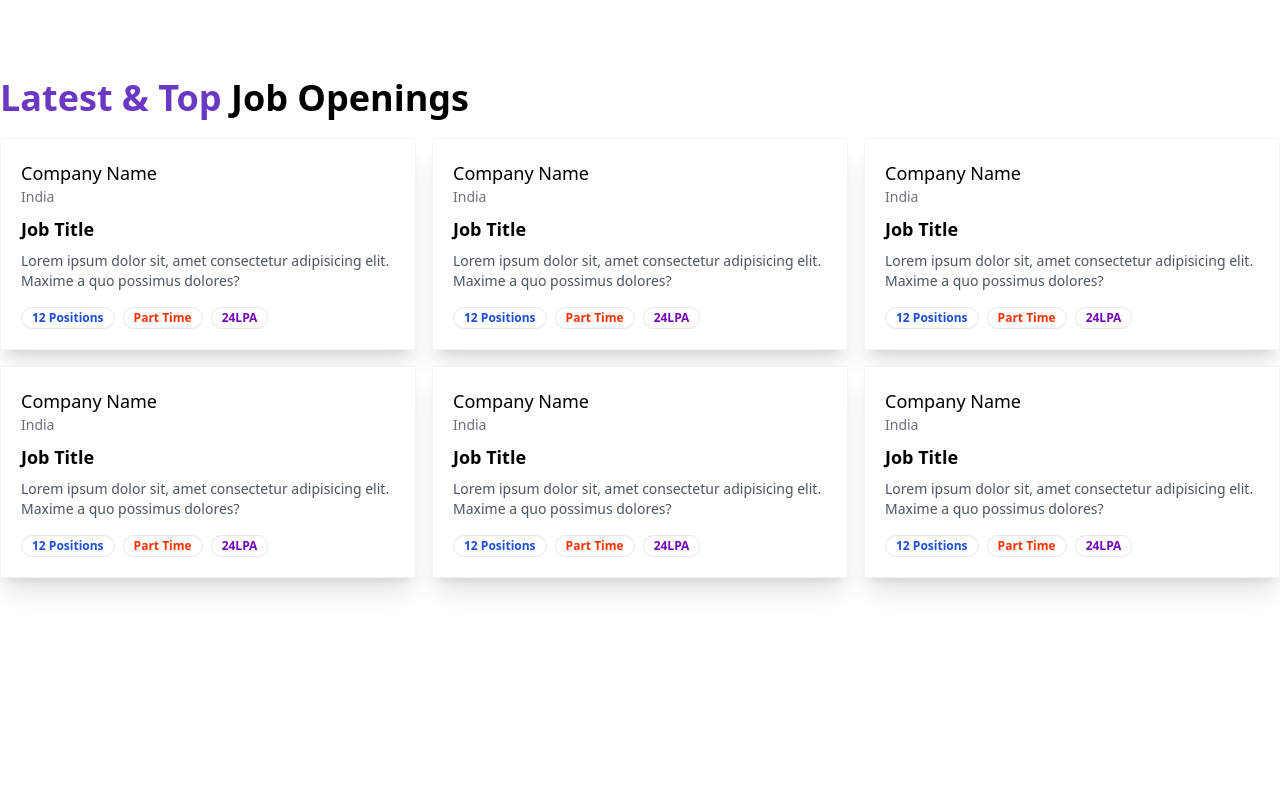
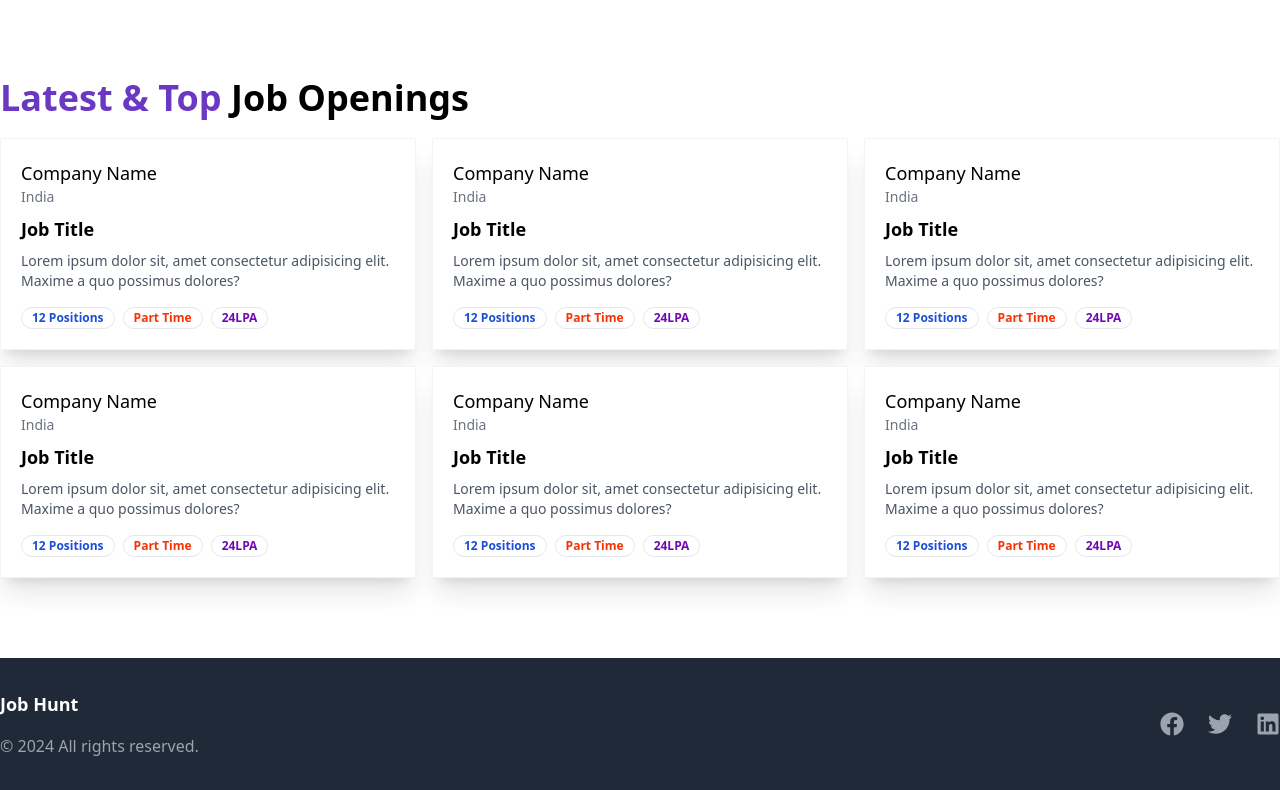
Before and after one commit to sanjeeb42/Job-Portal, a React (Vite) app in the folder frontend/: page / in a window 1280 px wide. Shown: the part 488-1278 px from the top of the page. Before the commit the page ends 1146 px from the top, so only its background shows below. Built offline with nearby package versions, Linux system fonts and the light colour scheme.

Commit message:
Added Footer Section

```diff
--- a/frontend/package.json
+++ b/frontend/package.json
@@ -10,6 +10,7 @@
     "preview": "vite preview"
   },
   "dependencies": {
+    "@fortawesome/fontawesome-free": "^6.6.0",
     "@radix-ui/react-avatar": "^1.1.0",
     "@radix-ui/react-label": "^2.1.0",
     "@radix-ui/react-popover": "^1.1.1",
@@ -24,6 +25,7 @@
     "next-themes": "^0.3.0",
     "react": "^18.3.1",
     "react-dom": "^18.3.1",
+    "react-icons": "^5.3.0",
     "react-redux": "^9.1.2",
     "react-router-dom": "^6.26.2",
     "sonner": "^1.5.0",
--- a/frontend/src/components/Home.jsx
+++ b/frontend/src/components/Home.jsx
@@ -3,6 +3,7 @@ import Navbar from './shared/Navbar'
 import HeroSection from './HeroSection'
 import CategoryCarousel from './CategoryCarousel'
 import LatestJobs from './LatestJobs'
+import Footer from './shared/Footer'
 
 const Home = () => {
   return (
@@ -11,7 +12,7 @@ const Home = () => {
         <HeroSection/>
         <CategoryCarousel/>
         <LatestJobs/>
-        {/* <Footer/> */}
+        <Footer/>
     </div>
   )
 }
--- /dev/null
+++ b/frontend/src/components/shared/Footer.jsx
@@ -0,0 +1,34 @@
+import React from 'react';
+import { FaFacebook, FaTwitter, FaLinkedin } from 'react-icons/fa';
+
+const Footer = () => {
+  return (
+    <footer className="bg-gray-800 text-gray-300 py-8">
+      <div className="container mx-auto flex flex-col md:flex-row justify-between items-center">
+        {/* Company Info */}
+        <div className="mb-6 md:mb-0">
+          <h3 className="text-white text-lg font-bold mb-4">Job Hunt</h3>
+          {/* <p className="text-gray-400 mb-4">
+            We are committed to delivering the best job opportunities for your career growth.
+          </p> */}
+          <p className="text-gray-400">© {new Date().getFullYear()} All rights reserved.</p>
+        </div>
+
+        {/* Social Media Icons */}
+        <div className="flex space-x-6">
+          <a href="https://facebook.com" className="text-gray-400 hover:text-white">
+            <FaFacebook size={24} />
+          </a>
+          <a href="https://twitter.com" className="text-gray-400 hover:text-white">
+            <FaTwitter size={24} />
+          </a>
+          <a href="https://linkedin.com" className="text-gray-400 hover:text-white">
+            <FaLinkedin size={24} />
+          </a>
+        </div>
+      </div>
+    </footer>
+  );
+};
+
+export default Footer;
```
Also changed, not shown: 1 other file (tests, documents, lock files or other folders).
